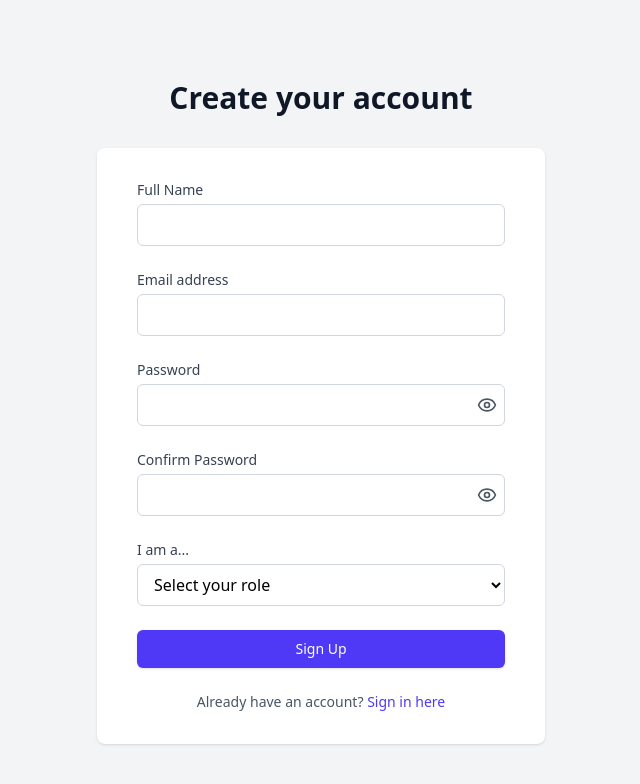
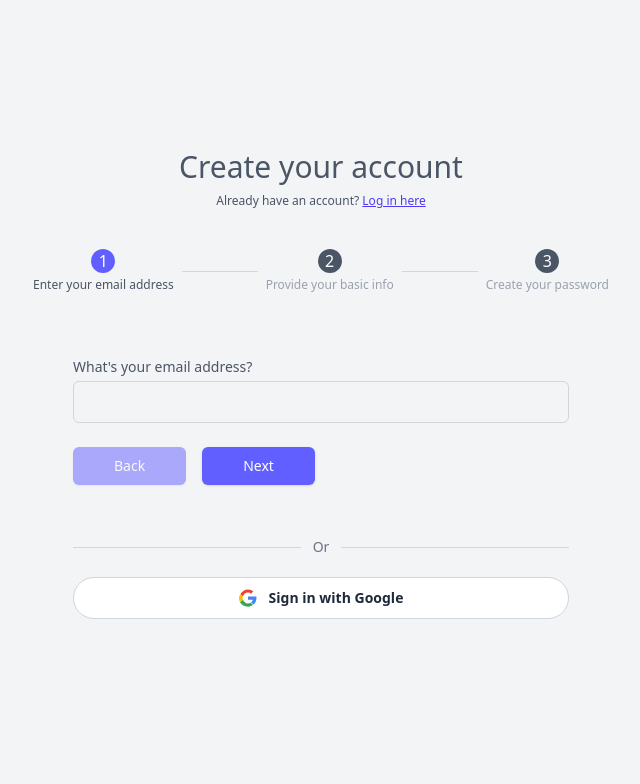
Before and after one commit to johnmarkfrncsc/Renting-App, a React (Vite) app in the folder frontend/: page /signup in a window 1280 px wide. Shown: the top 784 px of the page, without its empty margins (319-959 px from the left). Built offline with nearby package versions, Linux system fonts and the light colour scheme.

Commit message:
feat(auth): redesign signup page with multi-step form

```diff
--- a/frontend/index.html
+++ b/frontend/index.html
@@ -4,7 +4,7 @@
     <meta charset="UTF-8" />
     <link rel="icon" type="image/svg+xml" href="/vite.svg" />
     <meta name="viewport" content="width=device-width, initial-scale=1.0" />
-    <title>renting-app</title>
+    <title>RenTara</title>
   </head>
   <body>
     <div id="root"></div>
--- a/frontend/package.json
+++ b/frontend/package.json
@@ -4,7 +4,7 @@
   "version": "0.0.0",
   "type": "module",
   "scripts": {
-    "dev": "vite",
+    "dev": "vite --host",
     "build": "vite build",
     "lint": "eslint .",
     "preview": "vite preview"
--- a/frontend/src/components/PropertyTable.jsx
+++ b/frontend/src/components/PropertyTable.jsx
@@ -312,7 +312,7 @@ const PropertyRow = ({
       </td>
       <td className="px-6 py-4 text-right relative flex justify-center">
         <button
-          className="cursor-pointer p-1  hover:bg-gray-50 transition-colors"
+          className="cursor-pointer pt-2  hover:bg-gray-50 transition-colors"
           onClick={(e) => {
             e.stopPropagation();
             onMenuToggle();
--- a/frontend/src/pages/SignUpPage.jsx
+++ b/frontend/src/pages/SignUpPage.jsx
@@ -7,7 +7,6 @@ import { useNavigate, Link } from "react-router-dom";
 const SignUpPage = () => {
   const { login } = useContext(AuthContext);
   const navigate = useNavigate();
-
   const [formData, setFormData] = useState({
     name: "",
     email: "",
@@ -21,6 +20,20 @@ const SignUpPage = () => {
   const [loading, setLoading] = useState(false);
   const [error, setError] = useState("");
   const [passwordError, setPasswordError] = useState("");
+  const [currentStep, setCurrentStep] = useState(1);
+
+  const handleNextStep = () => {
+    if (currentStep === 1 && !formData.email) {
+      setError("Please enter your email");
+      return;
+    }
+    if (currentStep === 2 && (!formData.name || !formData.role)) {
+      setError("Please fill in all fields");
+      return;
+    }
+    setError("");
+    setCurrentStep((prev) => prev + 1);
+  };
 
   const handleChange = (e) => {
     const { name, value } = e.target;
@@ -73,45 +86,85 @@ const SignUpPage = () => {
 
   return (
     <div className="min-h-screen bg-gray-100 flex flex-col justify-center py-12 sm:px-6 lg:px-8">
-      <div className="sm:mx-auto sm:w-full sm:max-w-md">
-        <h2 className="mt-6 text-center text-3xl font-extrabold text-gray-900">
+      <div className="mb-10 sm:mx-auto sm:w-full sm:max-w-md">
+        <h2 className="text-center text-3xl font-lightbold text-gray-600">
           Create your account
         </h2>
+        <p className="pt-2 text-center text-xs text-gray-600">
+          Already have an account?{" "}
+          <Link
+            to="/login"
+            className="font-medium underline text-indigo-600 hover:text-indigo-500"
+          >
+            Log in here
+          </Link>
+        </p>
       </div>
 
-      <div className="mt-8 sm:mx-auto sm:w-full sm:max-w-md">
-        <div className="bg-white py-8 px-4 shadow sm:rounded-lg sm:px-10">
-          <form className="space-y-6" onSubmit={handleSignUp}>
-            {/* Name */}
-            <div>
-              <label
-                htmlFor="name"
-                className="block text-sm font-medium text-gray-700"
+      <div className="mb-8 sm:mx-auto sm:w-full sm:max-w-xl">
+        <div className="flex gap-2 items-center">
+          <div className="flex flex-col items-center gap-1">
+            <div
+              className={`size-6 rounded-full text-center text-white
+                ${currentStep > 1 ? "bg-indigo-600" : currentStep === 1 ? "bg-indigo-500" : "bg-gray-600 text-gray-200"}`}
             >
-                Full Name
-              </label>
-              <div className="mt-1">
-                <input
-                  id="name"
-                  name="name"
-                  type="text"
-                  required
-                  className={`text-black block w-full px-3 py-2 border rounded-md ${
-                    error ? "border-red-500" : "border-gray-300"
-                  }`}
-                  value={formData.name}
-                  onChange={handleChange}
+              1
+            </div>
+            <span
+              className={`text-xs ${currentStep === 1 ? "text-gray-600" : "text-gray-400"}`}
+            >
+              Enter your email address
+            </span>
+          </div>
+          <div
+            className={`flex-1 h-px ${currentStep > 1 ? "bg-indigo-600" : "bg-gray-300"}`}
           />
+
+          <div className="flex flex-col items-center gap-1">
+            <div
+              className={`size-6 rounded-full text-center text-white
+                ${currentStep > 2 ? "bg-indigo-600" : currentStep === 2 ? "bg-indigo-500" : "bg-gray-600 text-gray-200"}`}
+            >
+              2
+            </div>
+            <span
+              className={`text-xs ${currentStep === 2 ? "text-gray-600" : "text-gray-400"}`}
+            >
+              Provide your basic info
+            </span>
+          </div>
+          <div
+            className={`flex-1 h-px ${currentStep > 2 ? "bg-indigo-600" : "bg-gray-300"}`}
+          />
+
+          <div className="flex flex-col items-center gap-1">
+            <div
+              className={`size-6 rounded-full text-center text-white
+                ${currentStep === 3 ? "bg-indigo-500" : "bg-gray-600 text-gray-200"}`}
+            >
+              3
+            </div>
+            <span
+              className={`text-xs ${currentStep === 3 ? "text-gray-600" : "text-gray-400"}`}
+            >
+              Create your password
+            </span>
+          </div>
         </div>
       </div>
 
+      {/* FormData */}
+      <div className="bg-gray-100 sm:mx-auto sm:w-full sm:max-w-xl">
+        <div className=" py-8 px-4  sm:px-10">
+          <form className="space-y-6" onSubmit={handleSignUp}>
+            {currentStep === 1 && (
+              <div>
                 {/* Email */}
-            <div>
                 <label
                   htmlFor="email"
-                className="block text-sm font-medium text-gray-700"
+                  className="block text-sm font-medium text-gray-600"
                 >
-                Email address
+                  What's your email address?
                 </label>
                 <div className="mt-1">
                   <input
@@ -127,14 +180,66 @@ const SignUpPage = () => {
                   />
                 </div>
               </div>
+            )}
 
+            {currentStep === 2 && (
+              <div>
+                {/* Name */}
+                <label
+                  htmlFor="name"
+                  className="block text-sm font-medium text-gray-700"
+                >
+                  Enter your full name
+                </label>
+                <div className="mt-1">
+                  <input
+                    id="name"
+                    name="name"
+                    type="text"
+                    required
+                    className={`text-black block w-full px-3 py-2 border rounded-md ${
+                      error ? "border-red-500" : "border-gray-300"
+                    }`}
+                    value={formData.name}
+                    onChange={handleChange}
+                  />
+                </div>
+                {/* Select Role */}
+                <div>
+                  <label
+                    htmlFor="role"
+                    className="block text-sm font-medium text-gray-700 pt-2"
+                  >
+                    I am a...
+                  </label>
+                  <div className="mt-1">
+                    <select
+                      id="role"
+                      name="role"
+                      required
+                      className={`text-black block w-full px-4 py-2 border rounded-md bg-white cursor-pointer ${
+                        error ? "border-red-500" : "border-gray-300"
+                      }`}
+                      value={formData.role}
+                      onChange={handleChange}
+                    >
+                      <option value="">Select your role</option>
+                      <option value="property owner">Property Owner</option>
+                      <option value="user">User</option>
+                    </select>
+                  </div>
+                </div>
+              </div>
+            )}
+
+            {currentStep === 3 && (
+              <div>
                 {/* Password */}
-            <div>
                 <label
                   htmlFor="password"
                   className="block text-sm font-medium text-gray-700"
                 >
-                Password
+                  Create password
                 </label>
                 <div className="mt-1 relative">
                   <input
@@ -150,7 +255,9 @@ const SignUpPage = () => {
                   />
                   <button
                     type="button"
-                  aria-label={showPassword ? "Hide password" : "Show password"}
+                    aria-label={
+                      showPassword ? "Hide password" : "Show password"
+                    }
                     onClick={() => setShowPassword((s) => !s)}
                     className="absolute inset-y-0 right-2 flex items-center text-gray-600 hover:text-gray-900"
                   >
@@ -161,15 +268,13 @@ const SignUpPage = () => {
                     )}
                   </button>
                 </div>
-            </div>
 
-            {/* Confirm Password */}
-            <div>
+                {/* Confirm pass */}
                 <label
                   htmlFor="confirmPassword"
-                className="block text-sm font-medium text-gray-700"
+                  className="block text-sm font-medium text-gray-700 pt-2"
                 >
-                Confirm Password
+                  Confirm password
                 </label>
                 <div className="mt-1 relative">
                   <input
@@ -202,58 +307,72 @@ const SignUpPage = () => {
                   <p className="mt-2 text-sm text-red-600">{passwordError}</p>
                 )}
               </div>
-
-            {/* Role */}
-            <div>
-              <label
-                htmlFor="role"
-                className="block text-sm font-medium text-gray-700"
-              >
-                I am a...
-              </label>
-              <div className="mt-1">
-                <select
-                  id="role"
-                  name="role"
-                  required
-                  className={`text-black block w-full px-3 py-2 border rounded-md bg-white ${
-                    error ? "border-red-500" : "border-gray-300"
-                  }`}
-                  value={formData.role}
-                  onChange={handleChange}
-                >
-                  <option value="">Select your role</option>
-                  <option value="property owner">Property Owner</option>
-                  <option value="user">User</option>
-                </select>
-              </div>
-            </div>
+            )}
 
             {/* Error */}
             {error && <p className="text-sm text-red-600">{error}</p>}
 
-            {/* Submit */}
-            <div>
+            {/*Next or Submit*/}
+            <div className="flex justify-evenly md:justify-normal md:gap-4">
+              <button
+                type="button"
+                onClick={() => setCurrentStep((prev) => prev - 1)}
+                disabled={currentStep === 1}
+                className={`w-fit flex justify-center py-2 px-10 border border-transparent rounded-md shadow-sm text-sm font-medium text-white bg-indigo-500 hover:bg-indigo-600
+                    ${currentStep === 1 ? "opacity-50 cursor-not-allowed" : "cursor-pointer"}`}
+              >
+                Back
+              </button>
+              {currentStep < 3 ? (
+                <button
+                  type="button"
+                  onClick={handleNextStep}
+                  className="w-fit flex justify-center py-2 px-10 border border-transparent rounded-md shadow-sm text-sm font-medium text-white bg-indigo-500 hover:bg-indigo-600  cursor-pointer"
+                >
+                  Next
+                </button>
+              ) : (
                 <button
                   type="submit"
                   disabled={loading}
-                className="w-full flex justify-center py-2 px-4 border border-transparent rounded-md shadow-sm text-sm font-medium text-white bg-indigo-600 hover:bg-indigo-700 focus:outline-none focus:ring-2 focus:ring-offset-2 focus:ring-indigo-500"
+                  className="w-fit flex justify-center py-2 px-4 border border-transparent rounded-md shadow-sm text-sm font-medium text-white bg-indigo-500 hover:bg-indigo-600 cursor-pointer "
                 >
-                {loading ? "Creating account..." : "Sign Up"}
+                  {loading ? "Creating account..." : "Create account"}
                 </button>
+              )}
             </div>
           </form>
 
           {/* Login link */}
-          <p className="mt-6 text-center text-sm text-gray-600">
-            Already have an account?{" "}
-            <Link
-              to="/login"
-              className="font-medium text-indigo-600 hover:text-indigo-500"
+          <div className="flex items-center w-full pt-8 my-5 gap-3">
+            <div className="flex-1 h-px bg-gray-300" />
+            <span className="text-sm text-gray-500">Or</span>
+            <div className="flex-1 h-px bg-gray-300" />
+          </div>
+          <button
+            type="button"
+            className="w-full mt-3 py-2.5 rounded-full border border-gray-300 text-sm font-semibold text-gray-800 bg-white hover:bg-gray-50 transition-colors flex items-center justify-center gap-3"
           >
-              Sign in here
-            </Link>
-          </p>
+            <svg width="18" height="18" viewBox="0 0 48 48">
+              <path
+                fill="#EA4335"
+                d="M24 9.5c3.14 0 5.95 1.08 8.17 2.86l6.1-6.1C34.46 3.05 29.5 1 24 1 14.82 1 7.07 6.48 3.64 14.22l7.1 5.52C12.4 13.67 17.73 9.5 24 9.5z"
+              />
+              <path
+                fill="#4285F4"
+                d="M46.52 24.5c0-1.64-.15-3.22-.42-4.74H24v9.01h12.68c-.55 2.94-2.2 5.43-4.67 7.1l7.18 5.58C43.35 37.26 46.52 31.35 46.52 24.5z"
+              />
+              <path
+                fill="#FBBC05"
+                d="M10.74 28.26A14.5 14.5 0 0 1 9.5 24c0-1.48.25-2.91.74-4.26l-7.1-5.52A23.93 23.93 0 0 0 0 24c0 3.86.92 7.5 2.54 10.72l8.2-6.46z"
+              />
+              <path
+                fill="#34A853"
+                d="M24 47c5.5 0 10.12-1.82 13.5-4.94l-7.18-5.58c-1.82 1.22-4.15 1.94-6.32 1.94-6.27 0-11.6-4.17-13.26-9.76l-8.2 6.46C7.07 41.52 14.82 47 24 47z"
+              />
+            </svg>
+            Sign in with Google
+          </button>
         </div>
       </div>
     </div>
```
Also changed, not shown: frontend/vite.config.js (+11 -0 lines). Lines whose indentation alone changed are shown as unchanged.
